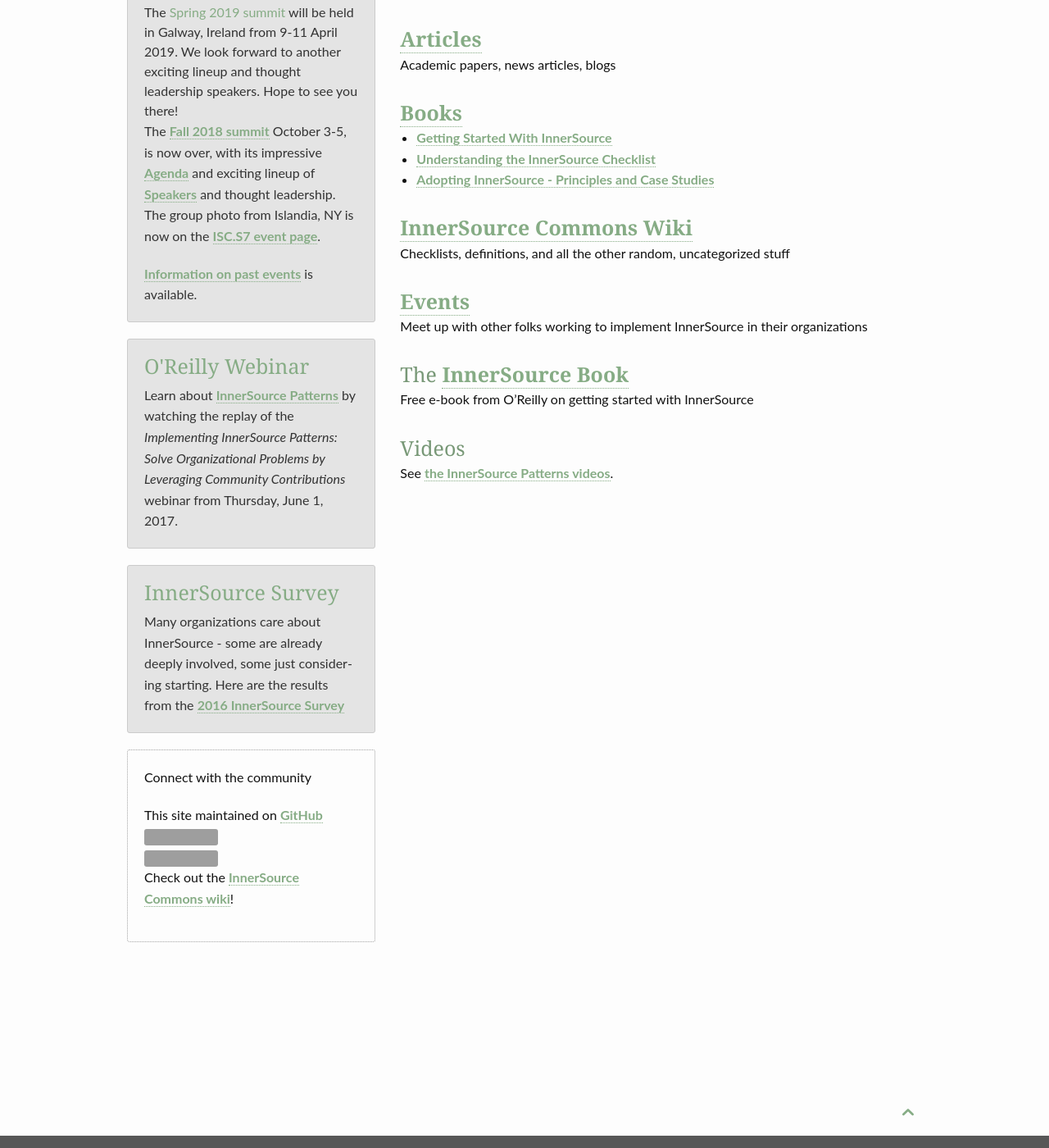
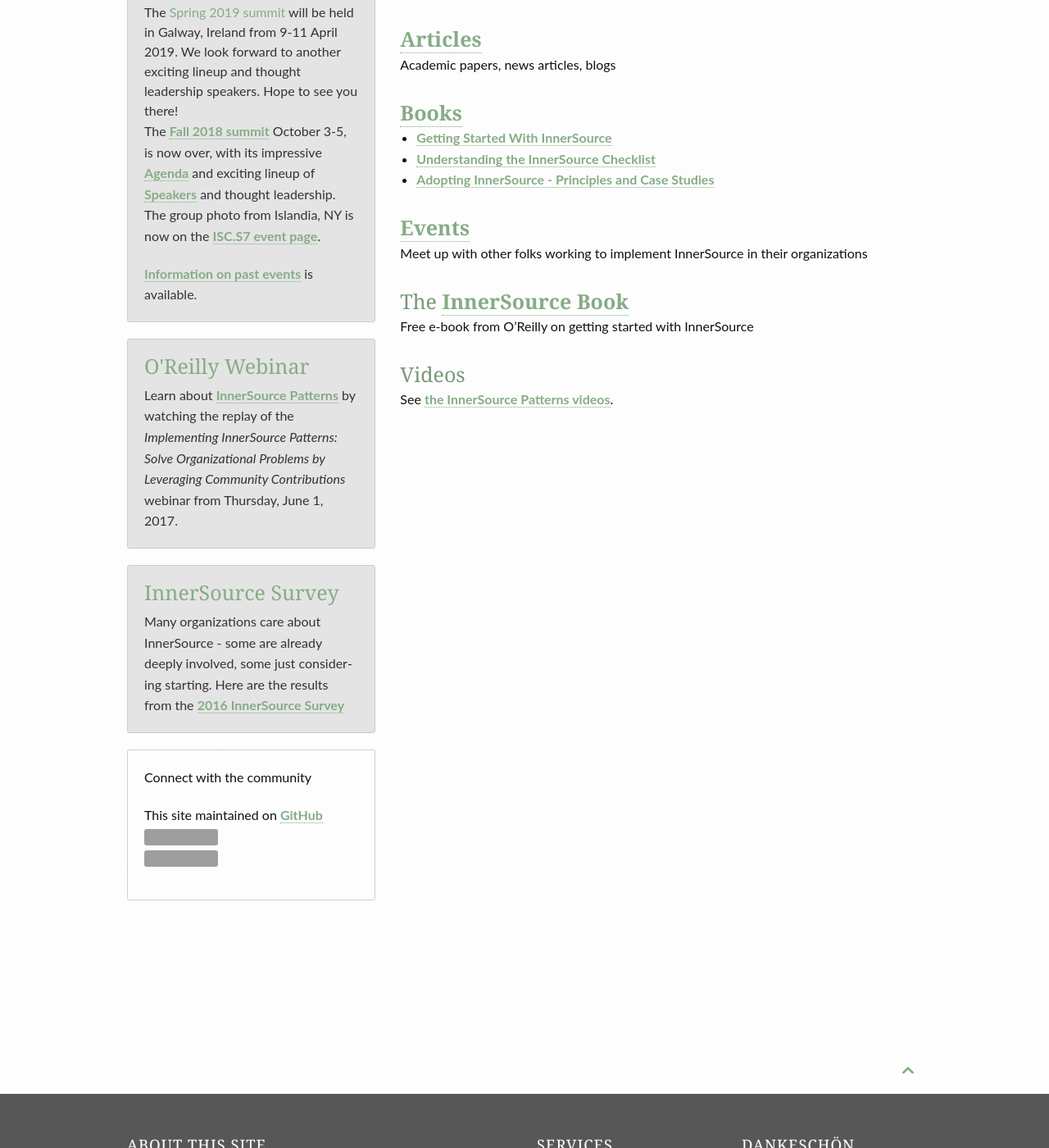
Before and after one commit to paypal/InnerSourceCommons, a Jekyll site: the page built from resources/index.md, in a window 1280 px wide and 1400 px high, scrolled down 413 px. Shown: the whole window at 82% size. Built offline with Jekyll 4.4.1, drawn with Linux system fonts in a browser that asks for light colours; grey boxes are pictures that could not be loaded.

Commit message:
removed links to wiki

```diff
--- a/_data/navigation.yml
+++ b/_data/navigation.yml
@@ -25,8 +25,6 @@
     url: "/resources/books"
   - title: "Learning Path"
     url: "/resources/learningpath/"
-  - title: "Wiki"
-    url: "https://github.com/paypal/InnerSourceCommons/wiki"
   - title: "Patterns"
     url: "/patterns/"
   - title: "Events"
@@ -47,10 +45,6 @@
   url: "/about/"
   side: left
 
-- title: "Wiki"
-  url: "/wiki/"
-  side: left
-
 - title: "Patterns"
   url: "/patterns/"
   side: left
--- a/_includes/_sidebar.html
+++ b/_includes/_sidebar.html
@@ -30,8 +30,6 @@
       <a href="https://github.com/paypal/InnerSourceCommons/issues"><img src="https://img.shields.io/github/issues/paypal/InnerSourceCommons.svg" alt="Issues"></a>
       <br />
       <a href="https://github.com/paypal/InnerSourceCommons"><img src="https://img.shields.io/github/forks/paypal/InnerSourceCommons.svg?style=social&label=Fork" alt="Fork"></a>
-      <br />
-      Check out the <a href="https://github.com/paypal/InnerSourceCommons/wiki">InnerSource Commons wiki</a>!
     </p>
   </div>
 </aside>
--- a/resources/index.md
+++ b/resources/index.md
@@ -13,10 +13,6 @@
   * [Understanding the InnerSource Checklist]({{ site.baseurl }}/checklist/)
   * [Adopting InnerSource - Principles and Case Studies](books/adoptinginnersource)
 
-### [InnerSource Commons Wiki](https://github.com/paypal/InnerSourceCommons/wiki)
-
-Checklists, definitions, and all the other random, uncategorized stuff
-
 ### [Events](/InnerSourceCommons/events/)
 
 Meet up with other folks working to implement InnerSource in their organizations
```
